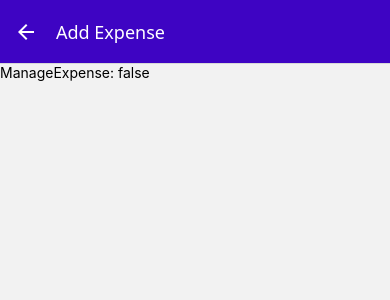
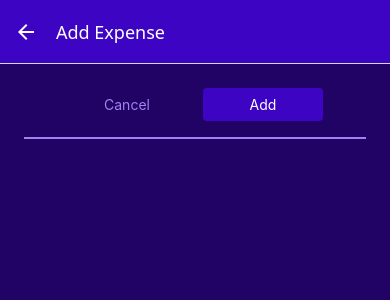
Before and after one commit to Jon-Felipe/Expense-Tracker-React-Native, a React Native app: screen /ManageExpense in a window 390 px wide. Shown: the top 300 px of the page. Built offline with nearby package versions, Linux system fonts and the light colour scheme.

Commit message:
manage expenses delete, cancel and confirm function handlers

```diff
--- a/screens/ManageExpense.js
+++ b/screens/ManageExpense.js
@@ -1,9 +1,22 @@
-import { StyleSheet, Text, View } from 'react-native';
+import { StyleSheet, View } from 'react-native';
 import React, { useLayoutEffect } from 'react';
+
+// components
+import Button from '../components/UI/Button';
+import IconButton from '../components/UI/IconButton';
+
+// extras
+import { GlobalStyles } from '../constants/styles';
 
 export default function ManageExpense({ route, navigation }) {
   const { expenseId } = route.params || '';
   const isEditing = !!expenseId;
+
+  function deleteExpenseHandler() {}
+
+  function cancelHandler() {}
+
+  function confirmHandler() {}
 
   useLayoutEffect(() => {
     navigation.setOptions({
@@ -12,10 +25,49 @@
   }, [navigation, isEditing]);
 
   return (
-    <View>
-      <Text>ManageExpense: {isEditing.toString()}</Text>
+    <View style={styles.container}>
+      <View style={styles.buttons}>
+        <Button mode='flat' onPress={cancelHandler} style={styles.button}>
+          Cancel
+        </Button>
+        <Button onPress={confirmHandler} style={styles.button}>
+          {isEditing ? 'Update' : 'Add'}
+        </Button>
+      </View>
+      <View style={styles.deleteContainer}>
+        {isEditing && (
+          <IconButton
+            icon='trash'
+            color={GlobalStyles.colors.error500}
+            size={36}
+            onPress={deleteExpenseHandler}
+          />
+        )}
+      </View>
     </View>
   );
 }
 
-const styles = StyleSheet.create({});
+const styles = StyleSheet.create({
+  container: {
+    flex: 1,
+    padding: 24,
+    backgroundColor: GlobalStyles.colors.primary800,
+  },
+  buttons: {
+    flexDirection: 'row',
+    justifyContent: 'center',
+    alignItems: 'center',
+  },
+  button: {
+    minWidth: 120,
+    marginHorizontal: 8,
+  },
+  deleteContainer: {
+    marginTop: 16,
+    paddingTop: 8,
+    borderTopWidth: 2,
+    borderTopColor: GlobalStyles.colors.primary200,
+    alignItems: 'center',
+  },
+});
```
